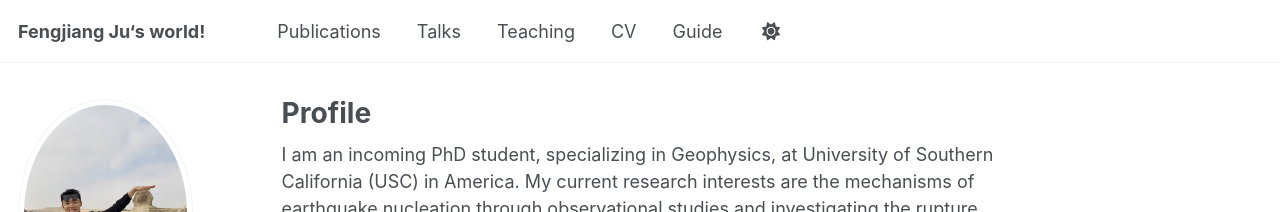
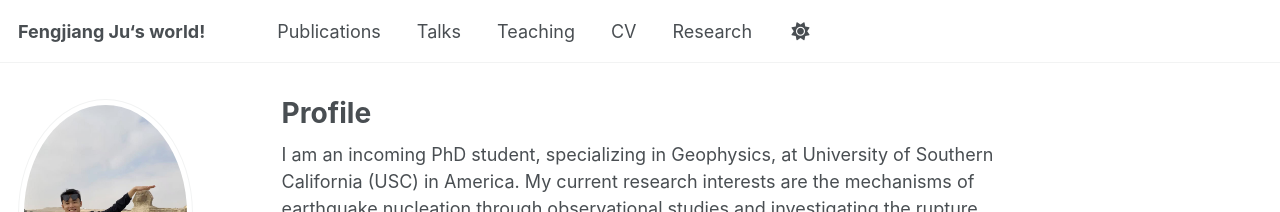
Before and after one commit to FengJiangJu/fengjiangju.github.io, a Jekyll site: the page built from _pages/about.md, in a window 1280 px wide. Shown: the top 212 px of the page. Built offline with Jekyll 4.4.1, drawn with Linux system fonts in a browser that asks for light colours; a script that is not in the unit is left out.

Commit message:
Update navigation.yml

```diff
--- a/_data/navigation.yml
+++ b/_data/navigation.yml
@@ -29,5 +29,5 @@ main:
   # - title: "CV"
   #   url: /cv-json/
 
-  - title: "Guide"
-    url: /markdown/
+  - title: "Research"
+    url: /research/
```
